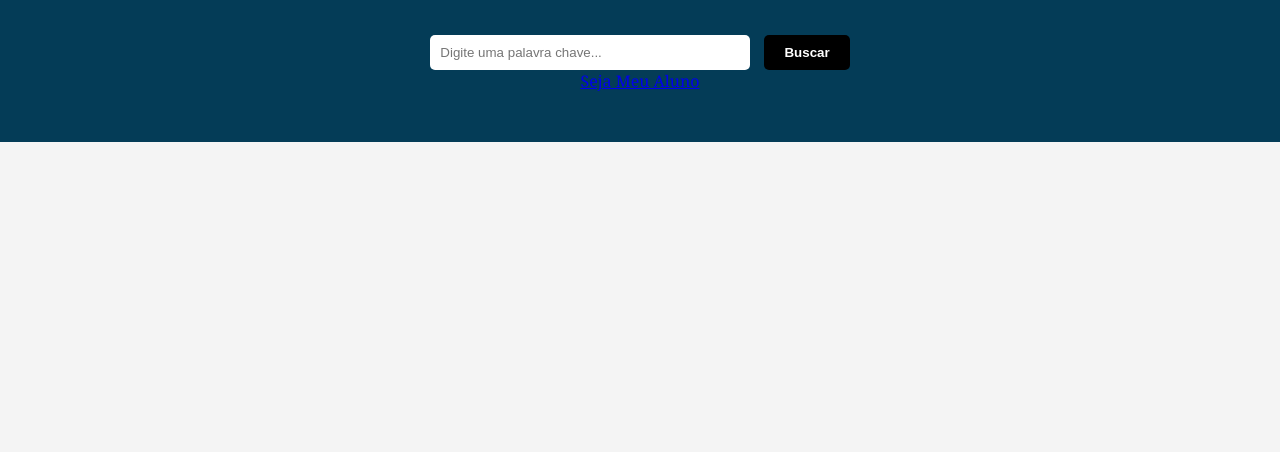
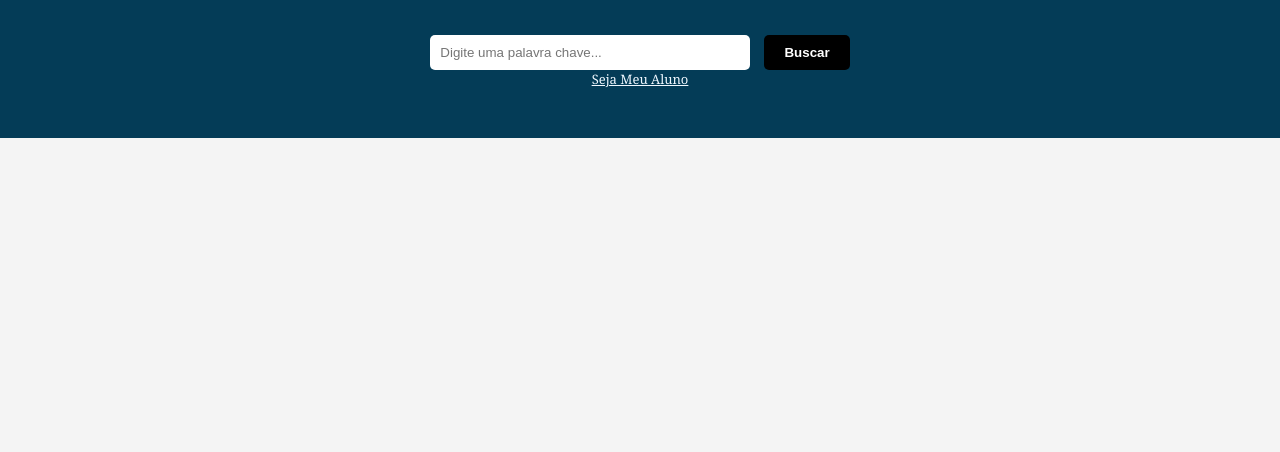
Before and after one commit to RodrigoPetronis/PesquisaConteudo-RaphaelBrandao, a plain HTML site: page index.html in a window 1280 px wide. Shown: the part 249-701 px from the top of the page. Drawn offline with nearby package versions, Linux system fonts and the light colour scheme; no server answers; files whose address does not match are found by name.

Commit message:
Update style Link MFit styles.css

```diff
--- a/styles.css
+++ b/styles.css
@@ -110,3 +110,10 @@ footer {
     color: #999;
     text-decoration: underline;
 }
+
+.LinkOnline{
+    color:aliceblue;
+    display:flex;
+    justify-content:center;
+    font-size:13px;
+}
```
